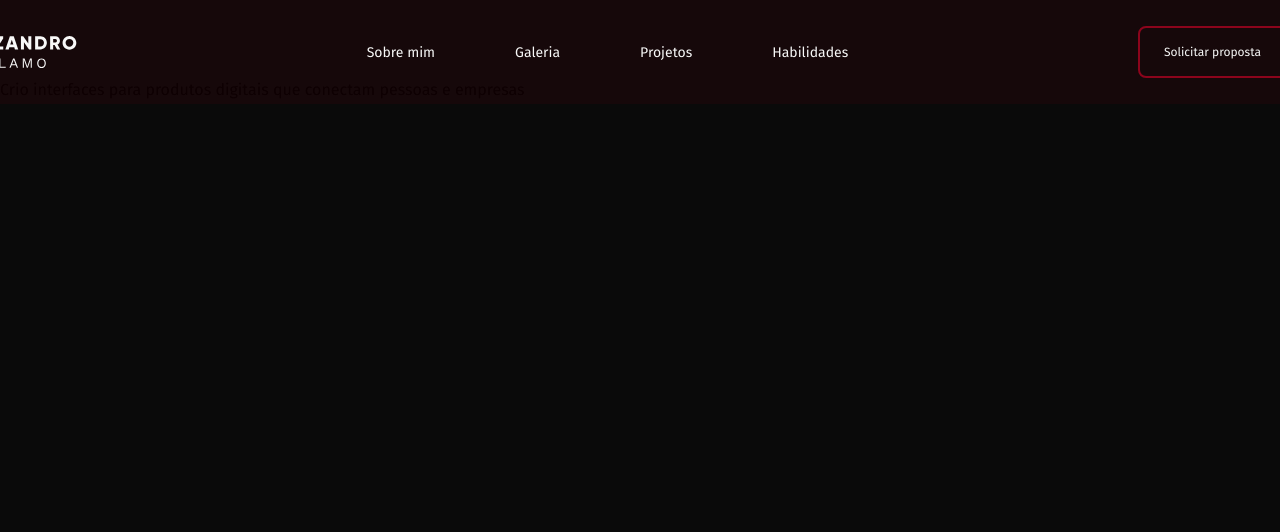
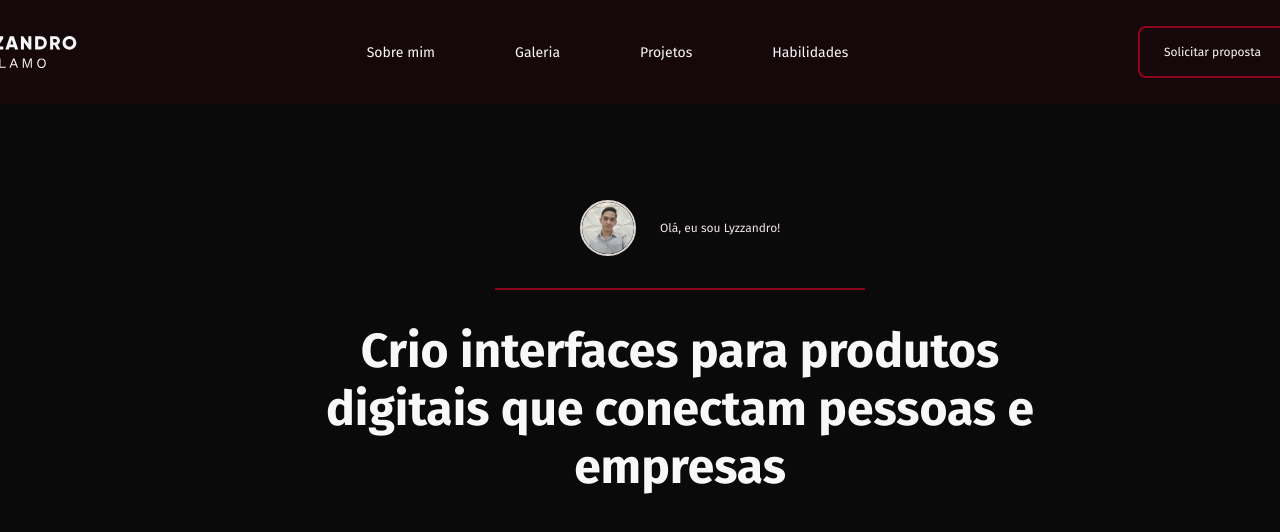
Before and after one commit to lyzzandro/lyzzandro_website, a React (Create React App) app: page / in a window 1280 px wide. Shown: the top 532 px of the page. Built offline with nearby package versions, Linux system fonts and the light colour scheme.

Commit message:
finishing banner

```diff
--- a/src/components/apresentation/index.js
+++ b/src/components/apresentation/index.js
@@ -1,13 +1,20 @@
 import '../../styles/Apresentation.css';
+import profile from '../../images/profile.png';
+import line from '../../images/line.svg';
 
 export default function Apresentation() {
     return (
-        <div className="Apresentation">
-            <div className="Container">
-                <p>
+        <div className="Container">
+            <div className="Apresentation">
+                <div>
+                    <img src={profile} />
+                    <p>Olá, eu sou Lyzzandro!</p>
+                </div>
+                <img src={line} />
+                <h1>
                     Crio interfaces para produtos digitais que conectam pessoas
                     e empresas
-                </p>
+                </h1>
             </div>
         </div>
     );
--- a/src/styles/Apresentation.css
+++ b/src/styles/Apresentation.css
@@ -1,4 +1,37 @@
 .Apresentation {
     width: 100%;
     padding-top: 80px;
+    display: flex;
+    flex-direction: column;
+    justify-content: center;
+    align-items: center;
+    min-width: 1360px;
+    padding: 200px 0 120px;
+    gap: 32px;
 }
+
+.Apresentation div {
+    display: flex;
+    align-items: center;
+    gap: 24px;
+}
+
+.Apresentation div img {
+    width: 56px;
+    border: 2px solid #e3d8d8;
+    border-radius: 100%;
+}
+
+.Apresentation p {
+    color: #efe5e5;
+    font-weight: 400;
+    font-size: 12px;
+}
+
+.Apresentation h1 {
+    color: #f8f8f8;
+    font-weight: 700;
+    font-size: 48px;
+    text-align: center;
+    width: 800px;
+}
--- a/src/styles/Menu.css
+++ b/src/styles/Menu.css
@@ -5,6 +5,7 @@
     padding: 26px 80px;
     display: flex;
     justify-content: center;
+    backdrop-filter: blur(10px);
 }
 
 .Container {
```
Also changed, not shown: src/images/line.svg (added), src/images/profile.png (added).
